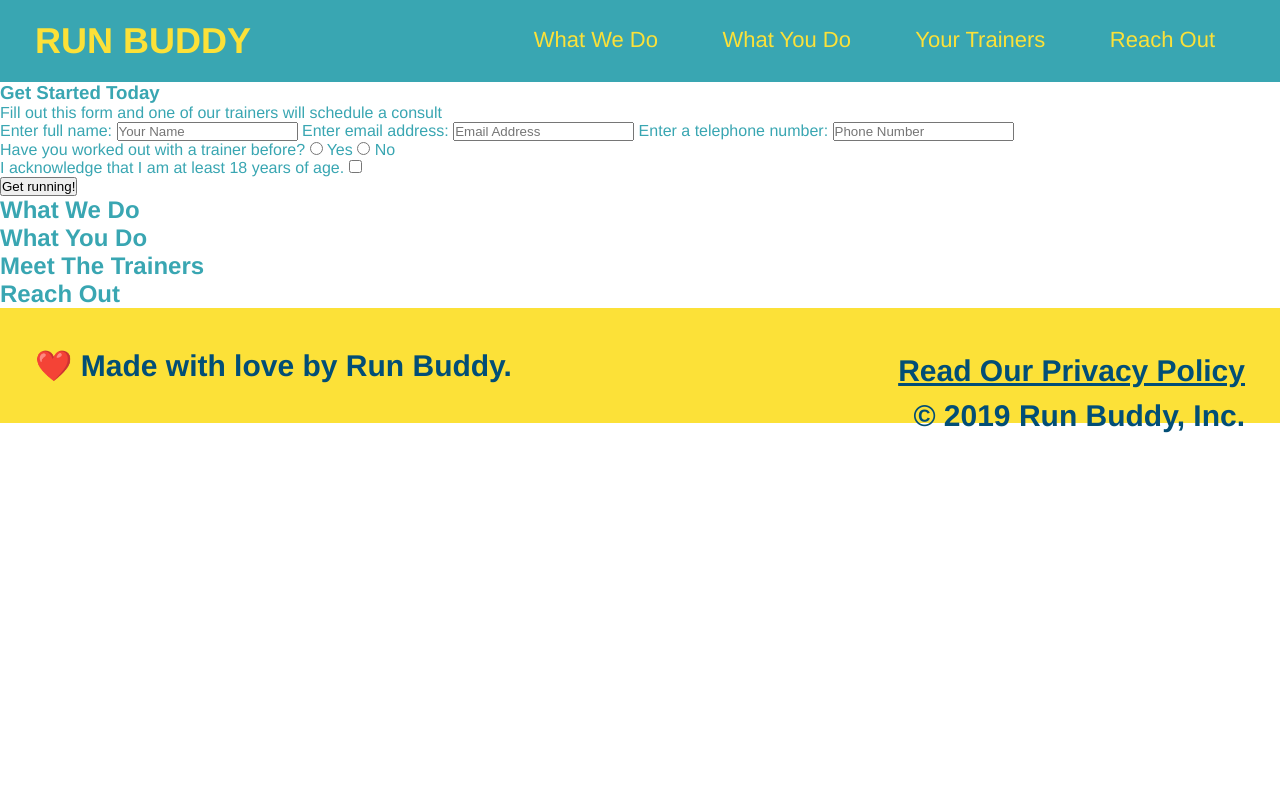
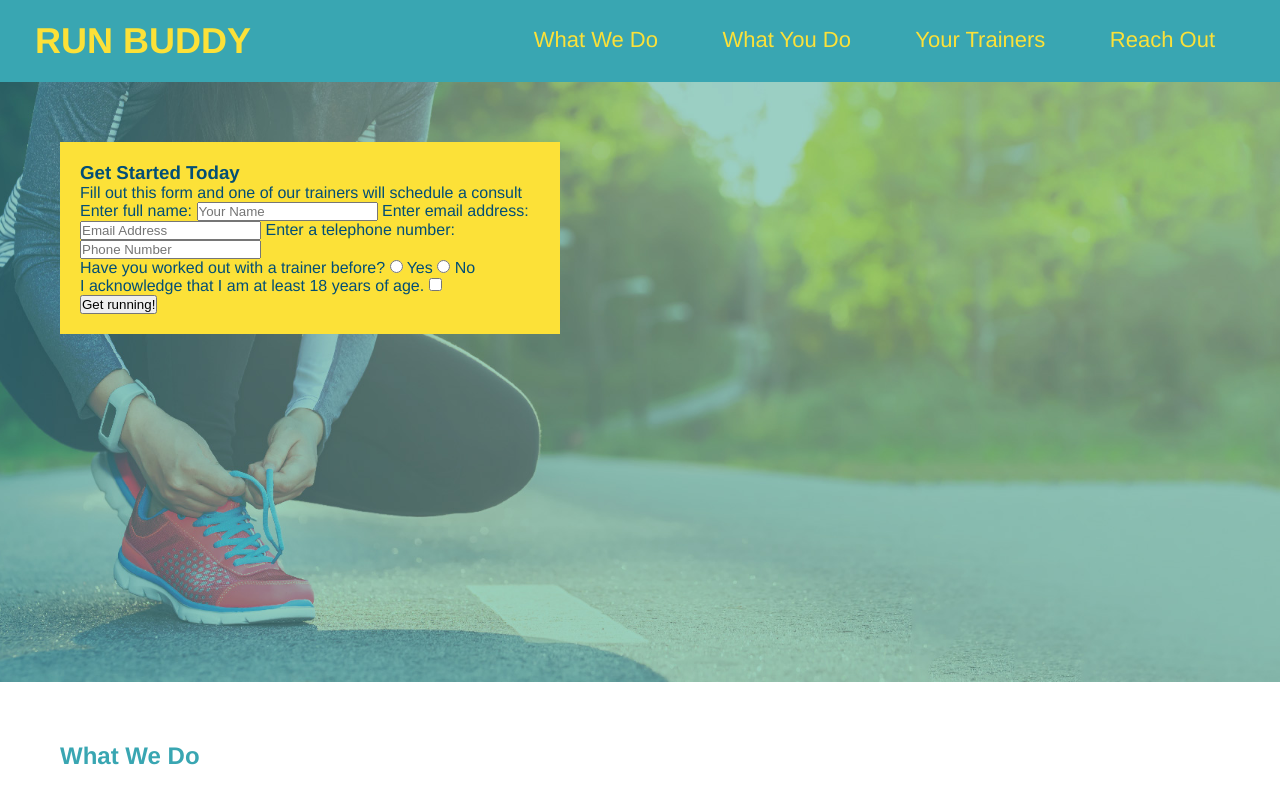
Before and after one commit to coreyabrux/run-buddy, a plain HTML site: page index.html in a window 1280 px wide. Shown: the top 800 px of the page. Drawn offline with Linux system fonts and the light colour scheme.

Commit message:
Hero Style

```diff
--- a/assets/css/style.css
+++ b/assets/css/style.css
@@ -59,3 +59,18 @@ body {
   footer a {
     color: #024e76;
   }
+  section {
+    padding: 60px;
+  }
+.hero {
+  background-image: url("../images/hero-bg.jpg");
+  height: 600px;
+  background-size: cover;
+  background-position: center;
+}
+.hero-form {
+  background-color: #fce138;
+  padding: 20px;
+  width: 500px;
+  color: #024e76;
+}
--- a/index.html
+++ b/index.html
@@ -21,8 +21,8 @@
     </nav>
   </header>
 
-  <section>
-    <div>
+  <section class="hero">
+    <div class="hero-form">
       <h3>Get Started Today</h3>
       <p>Fill out this form and one of our trainers will schedule a consult</p>
       <form>
@@ -31,7 +31,7 @@
         <label for="email">Enter email address:</label>
         <input type="email" placeholder="Email Address" name="email" id="email" />
         <label for="phone">Enter a telephone number:</label>
-        <input type="tel" placeholder="Phone Number" name="phone" id="phone"/>
+        <input type="tel" placeholder="Phone Number" name="phone" id="phone" />
         <p>
           Have you worked out with a trainer before?
           <input type="radio" name="trainer-confirm" id="trainer-yes" />
```
Also changed, not shown: assets/images/hero-bg.jpg (added).
